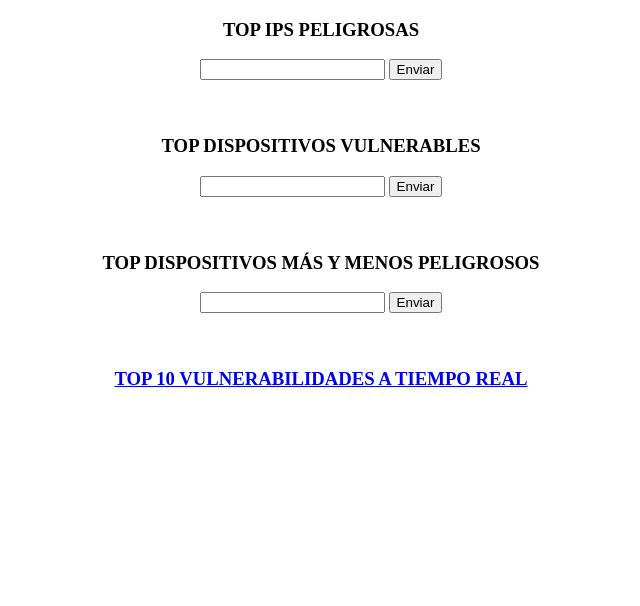
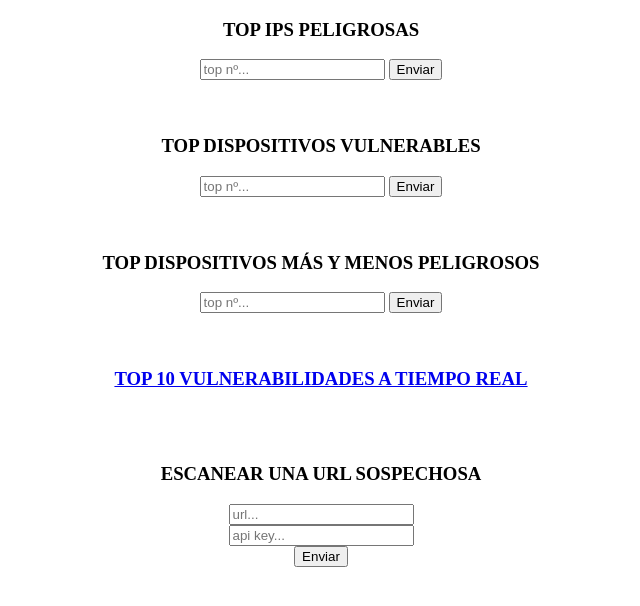
Before and after one commit to riveroo19/practicaSI2, a Flask app: page / in a window 1280 px wide. Shown: the top 606 px of the page, without its empty margins (319-959 px from the left). Run offline with Flask 3, Linux system fonts and the light colour scheme.

Commit message:
feat: api request virus total

```diff
--- a/src/mis/main.py
+++ b/src/mis/main.py
@@ -66,5 +66,31 @@ def cve():
     graphJSON = json.dumps(fig, cls=a)
     return render_template('home.html',graphJSON=graphJSON)
 
+@app.route("/check", methods=["POST"])
+def checkUrl():
+
+    url = request.form['url']
+    apikey = request.form['apiKey']
+    print (url, apikey)
+
+    jsonObject = getURLScanned(url=url, apiKey=apikey)
+
+    urlplot = jsonObject['data']['attributes']['url']
+    lastUrlPlot = jsonObject['data']['attributes']['last_final_url']
+    statsUrlPlot = jsonObject['data']['attributes']['last_analysis_stats']
+    resultsUrlPlot = jsonObject['data']['attributes']['last_analysis_results']
+
+
+    statsUrlPlot =  json.dumps(statsUrlPlot, indent=4)
+    resultsUrlPlot = json.dumps(resultsUrlPlot, indent=1)
+
+    fig = go.Figure(data=[go.Table(header=dict(values=["URL", "REDIRECCIÓN FINAL", "ÚLTIMOS STATS", "RESULTADOS"]),cells= dict(values=[urlplot, lastUrlPlot, statsUrlPlot, resultsUrlPlot]))]
+                    ,layout_title_text='Pequeño análisis de la url.',layout=go.Layout(height=1500))
+    import plotly
+    a = plotly.utils.PlotlyJSONEncoder
+    graphJSON = json.dumps(fig, cls=a)
+
+    return render_template('home.html',graphJSON=graphJSON)
+
 if __name__ == '__main__':
     app.run(debug = True)
--- a/src/mis/templates/index.html
+++ b/src/mis/templates/index.html
@@ -9,23 +9,32 @@
     <div style="text-align:center;">
         <h3>TOP IPS PELIGROSAS</h3>
         <form action="/ips">
-            <input name="ips" type="number"/>
+            <input name="ips" type="number" placeholder="top nº..."/>
             <input type="submit" value="Enviar">
         </form>
         <br><br>
         <h3>TOP DISPOSITIVOS VULNERABLES</h3>
         <form action="/vulnerables">
-            <input name="dispositivos" type="number"/>
+            <input name="dispositivos" type="number" placeholder="top nº..."/>
             <input type="submit" value="Enviar">
         </form>
         <br><br>
         <h3>TOP DISPOSITIVOS MÁS Y MENOS PELIGROSOS</h3>
         <form action="/peligrosos" method="post">
-            <input name="top" type="number"/>
+            <input name="top" type="number"/ placeholder="top nº...">
             <input type="submit" value="Enviar">
         </form>
         <br><br>
         <a href="/cve"><h3>TOP 10 VULNERABILIDADES A TIEMPO REAL</h3></a>
+        <br><br>
+        <H3>ESCANEAR UNA URL SOSPECHOSA</H3>
+        <form action="/check" method="POST">
+            <input type="text" name="url" placeholder="url...">
+            <br>
+            <input type="password" name="apiKey" placeholder="api key...">
+            <br>
+            <input type="submit" value="Enviar">
+        </form>
     </div>
 
 </body>
```
Also changed, not shown: src/mis/consultasMIS.py (+14 -0 lines).
